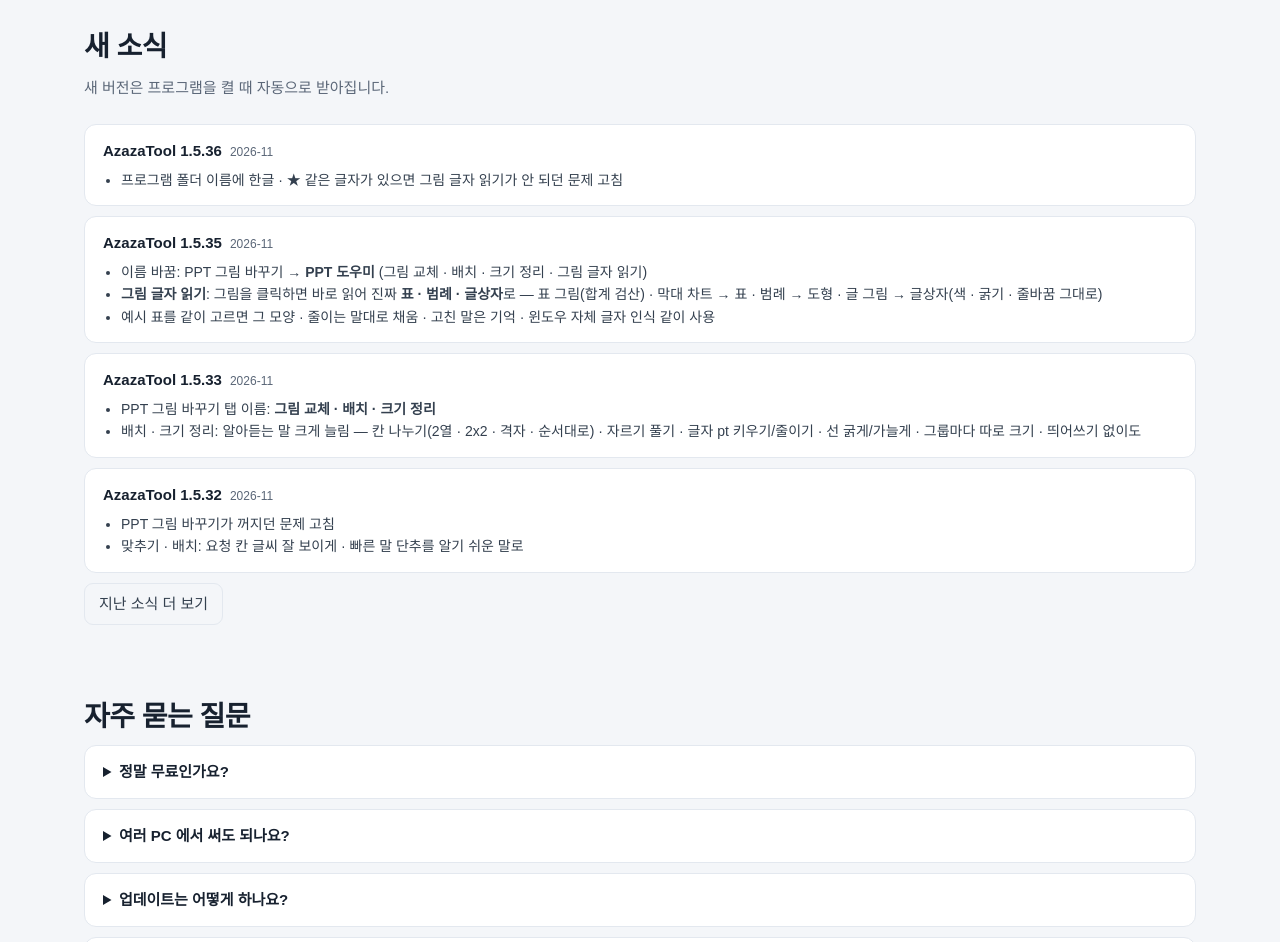
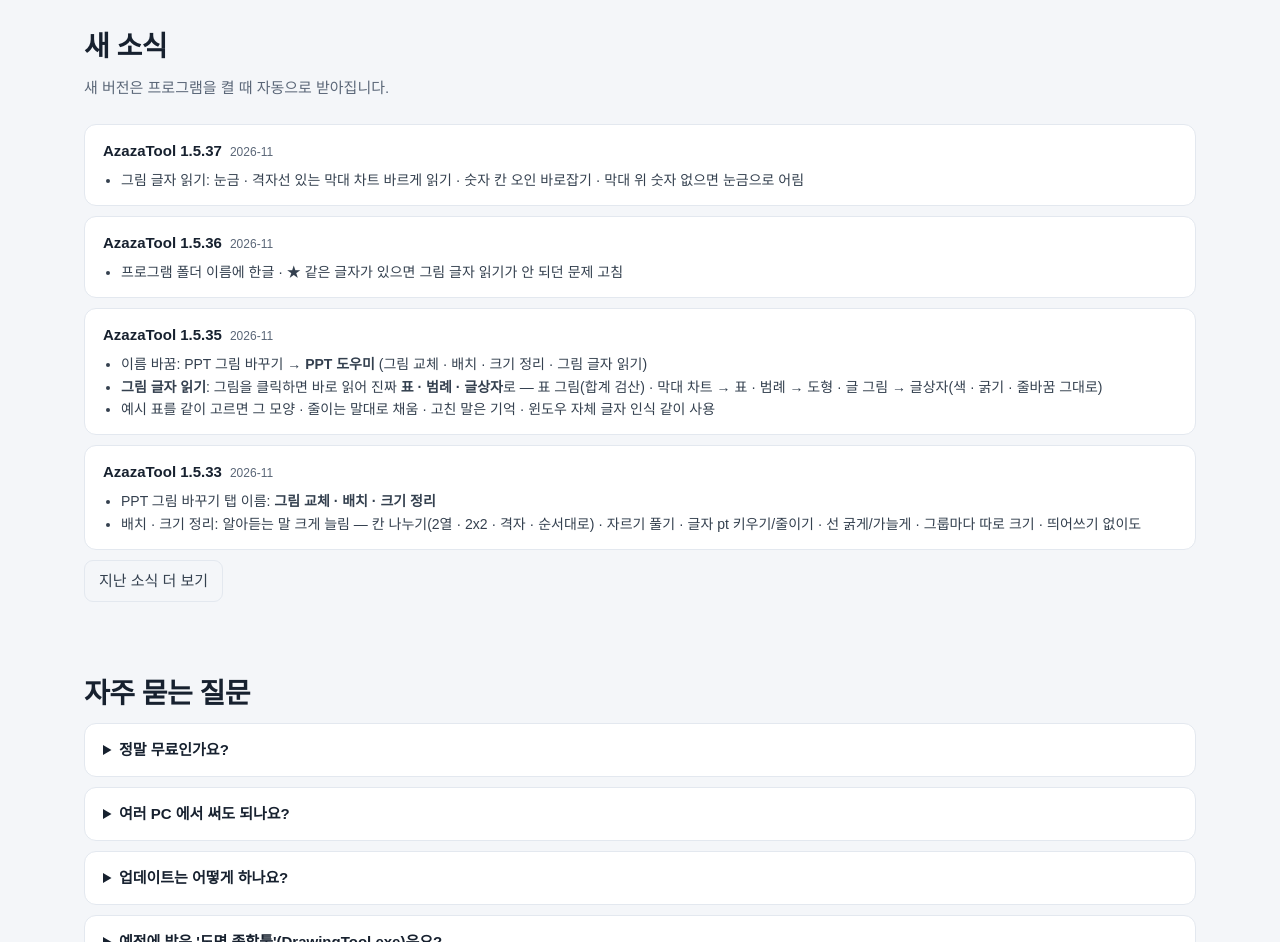
Before and after one commit to dlwlrmadltnsrks/Urban, a plain HTML site: page docs/index.html in a window 1280 px wide. Shown: the part 2620-3562 px from the top of the page. Drawn offline with Linux system fonts and the light colour scheme; no server answers.

Commit message:
AzazaTool 1.5.37: README · 사이트 · 사용설명서

```diff
--- a/docs/index.html
+++ b/docs/index.html
@@ -71,7 +71,9 @@ footer{border-top:1px solid var(--line);background:var(--panel);padding:26px 0;c
 
 <section id="news"><div class="w">
 <h2>새 소식</h2><p class="lead">새 버전은 프로그램을 켤 때 자동으로 받아집니다.</p>
-<div class="rel" id="rel"><div><b>AzazaTool 1.5.36</b><time>2026-11</time>
+<div class="rel" id="rel"><div><b>AzazaTool 1.5.37</b><time>2026-11</time>
+    <ul><li>그림 글자 읽기: 눈금 · 격자선 있는 막대 차트 바르게 읽기 · 숫자 칸 오인 바로잡기 · 막대 위 숫자 없으면 눈금으로 어림</li></ul></div>
+<div><b>AzazaTool 1.5.36</b><time>2026-11</time>
     <ul><li>프로그램 폴더 이름에 한글 · ★ 같은 글자가 있으면 그림 글자 읽기가 안 되던 문제 고침</li></ul></div>
 <div><b>AzazaTool 1.5.35</b><time>2026-11</time>
     <ul><li>이름 바꿈: PPT 그림 바꾸기 → <b>PPT 도우미</b> (그림 교체 · 배치 · 크기 정리 · 그림 글자 읽기)</li><li><b>그림 글자 읽기</b>: 그림을 클릭하면 바로 읽어 진짜 <b>표 · 범례 · 글상자</b>로 — 표 그림(합계 검산) · 막대 차트 → 표 · 범례 → 도형 · 글 그림 → 글상자(색 · 굵기 · 줄바꿈 그대로)</li><li>예시 표를 같이 고르면 그 모양 · 줄이는 말대로 채움 · 고친 말은 기억 · 윈도우 자체 글자 인식 같이 사용</li></ul></div>
```
Also changed, not shown: 1 other file.
